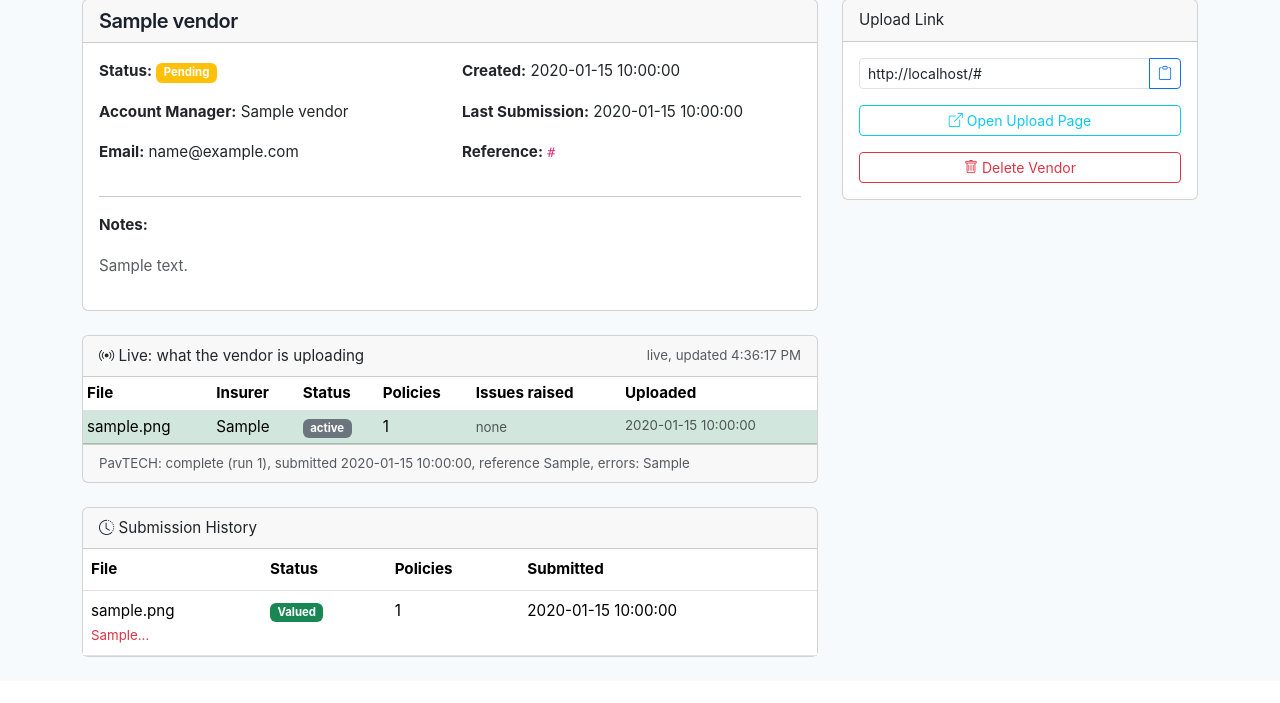
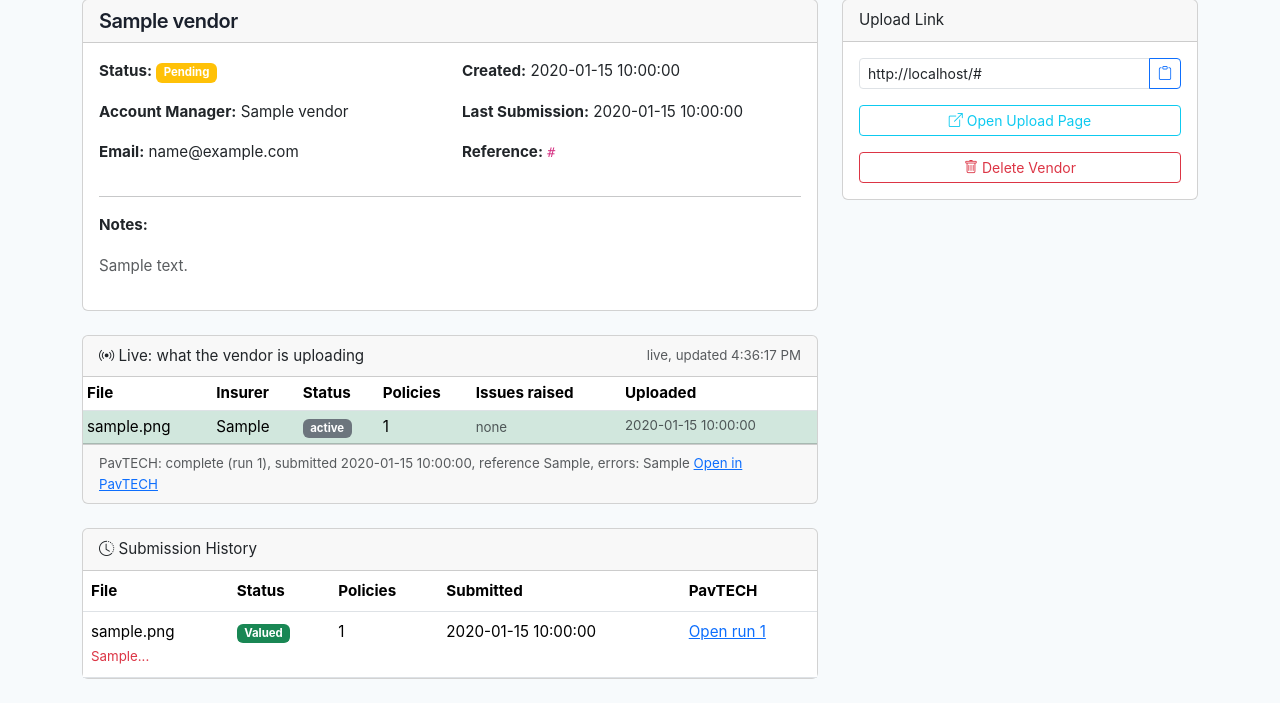
Before and after one commit to PaulAyre/SourceTECH, a Flask app: page /admin/vendors/# in a window 1280 px wide. Shown: the part 123-826 px from the top of the page. Before the commit the page ends 780 px from the top, so only its background shows below. Run offline with Flask 3, Linux system fonts and the light colour scheme; the visitor is signed in with stand-in values (Sample User, id 1); tables that the repository leaves empty hold one stand-in row (values such as "Sample post").

Commit message:
3.0.2: admin vendor page links every run to the PavTECH web app (hash deep link #vendor=...&batch=...), in the submission table and the live panel
Co-Authored-By: Claude Fable 5.1 <noreply@anthropic.com>

```diff
--- a/app.py
+++ b/app.py
@@ -27,7 +27,18 @@ app.secret_key = os.environ.get('SECRET_KEY', secrets.token_hex(32))
 
 # Single source of truth for the app version: /health, page titles and the
 # static-asset cache-buster all read this.
-APP_VERSION = '3.0.1'  # 3.0.1: DealTECH data-received webhook path fixed (/api/pavtech/webhook/sourcetech)
+APP_VERSION = '3.0.2'  # 3.0.2: admin vendor page links each run to the PavTECH web app; 3.0.1: DealTECH data-received webhook path fixed
+
+
+def pavtech_run_url(vendor_name, batch_id, base=None):
+    """3.0.2 (Paul, 26 Sep 2026): deep link into the PavTECH web app for one run. PavTECH v3.353
+    restores a run from the URL hash (#vendor=<run directory>&batch=<batch id>); the run
+    directory is this vendor's name as SourceTECH sent it."""
+    from urllib.parse import quote
+    if not vendor_name or not batch_id:
+        return ''
+    root = (base or PAVTECH_API_URL or '').rstrip('/')
+    return f"{root}/#vendor={quote(str(vendor_name))}&batch={quote(str(batch_id))}"
 
 # v3: the vendor page is a built React app (static/app) that strips personal
 # details IN THE BROWSER. Set SOURCETECH_UI=legacy to roll back to the v2 server
@@ -558,7 +569,8 @@ def admin_vendor_detail(url_code):
     db.close()
 
     upload_url = request.url_root.rstrip('/') + '/' + url_code
-    return render_template('admin/vendor_detail.html', vendor=vendor, submissions=submissions, upload_url=upload_url)
+    return render_template('admin/vendor_detail.html', vendor=vendor, submissions=submissions, upload_url=upload_url,
+                           pavtech_base=(PAVTECH_API_URL or '').rstrip('/'), pavtech_run_url=pavtech_run_url)
 
 
 @app.route('/admin/vendors/<url_code>/delete', methods=['POST'])
--- a/templates/admin/vendor_detail.html
+++ b/templates/admin/vendor_detail.html
@@ -74,6 +74,7 @@
                             <th>Status</th>
                             <th>Policies</th>
                             <th>Submitted</th>
+                            <th>PavTECH</th>
                         </tr>
                     </thead>
                     <tbody>
@@ -100,6 +101,7 @@
                             </td>
                             <td>{{ sub.policy_count or '-' }}</td>
                             <td>{{ sub.submitted_at }}</td>
+                            <td>{% if sub.pavtech_batch_id %}<a href="{{ pavtech_run_url(vendor.vendor_name, sub.pavtech_batch_id) }}" target="_blank" rel="noopener">Open run {{ sub.pavtech_batch_id }}</a>{% else %}-{% endif %}</td>
                         </tr>
                         {% else %}
                         <tr>
@@ -169,8 +171,13 @@
                 seen = d.files.length;
             }
             const sub = d.submissions[0];
-            document.getElementById('live-pavtech').textContent = sub
-                ? 'PavTECH: ' + (sub.pavtech_status || 'queued') + (sub.pavtech_batch_id ? ' (run ' + sub.pavtech_batch_id + ')' : '') + ', submitted ' + sub.submitted_at + (sub.reference ? ', reference ' + sub.reference : '') + (sub.errors ? ', errors: ' + sub.errors : '')
+            const PAVTECH_BASE = {{ pavtech_base|tojson }};
+            const VENDOR_NAME = {{ vendor.vendor_name|tojson }};
+            const runLink = (batch) => PAVTECH_BASE && batch
+                ? ' <a href="' + PAVTECH_BASE + '/#vendor=' + encodeURIComponent(VENDOR_NAME) + '&batch=' + encodeURIComponent(batch) + '" target="_blank" rel="noopener">Open in PavTECH</a>'
+                : '';
+            document.getElementById('live-pavtech').innerHTML = sub
+                ? esc('PavTECH: ' + (sub.pavtech_status || 'queued') + (sub.pavtech_batch_id ? ' (run ' + sub.pavtech_batch_id + ')' : '') + ', submitted ' + sub.submitted_at + (sub.reference ? ', reference ' + sub.reference : '') + (sub.errors ? ', errors: ' + sub.errors : '')) + runLink(sub.pavtech_batch_id)
                 : 'No submission to PavTECH yet (files are held until the vendor presses Review and Submit)';
             document.getElementById('live-updated').textContent = 'live, updated ' + new Date().toLocaleTimeString();
         } catch (e) {
```
Also changed, not shown: tests/test_pavtech_run_url.py (added, +10 -0 lines).
